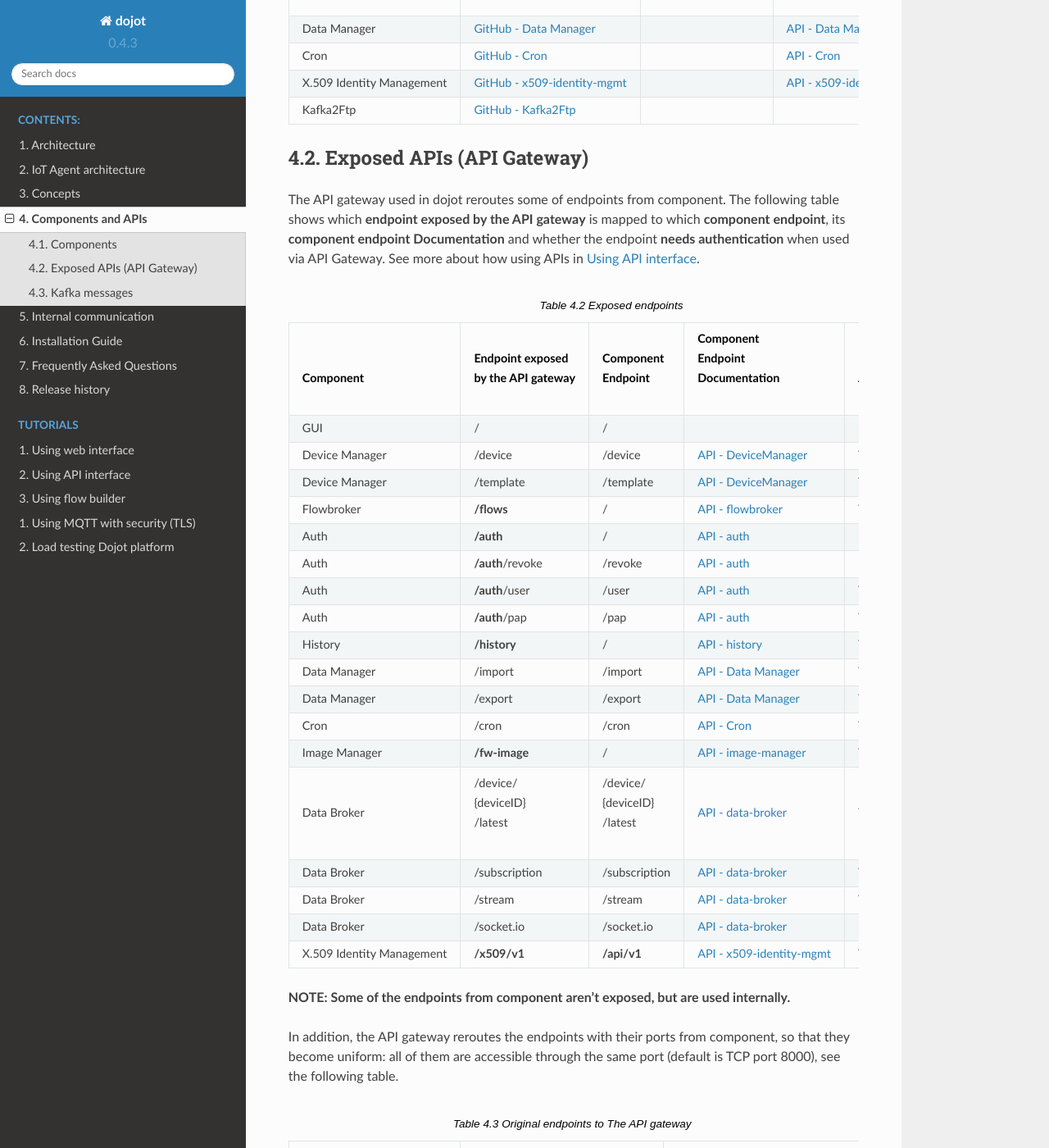
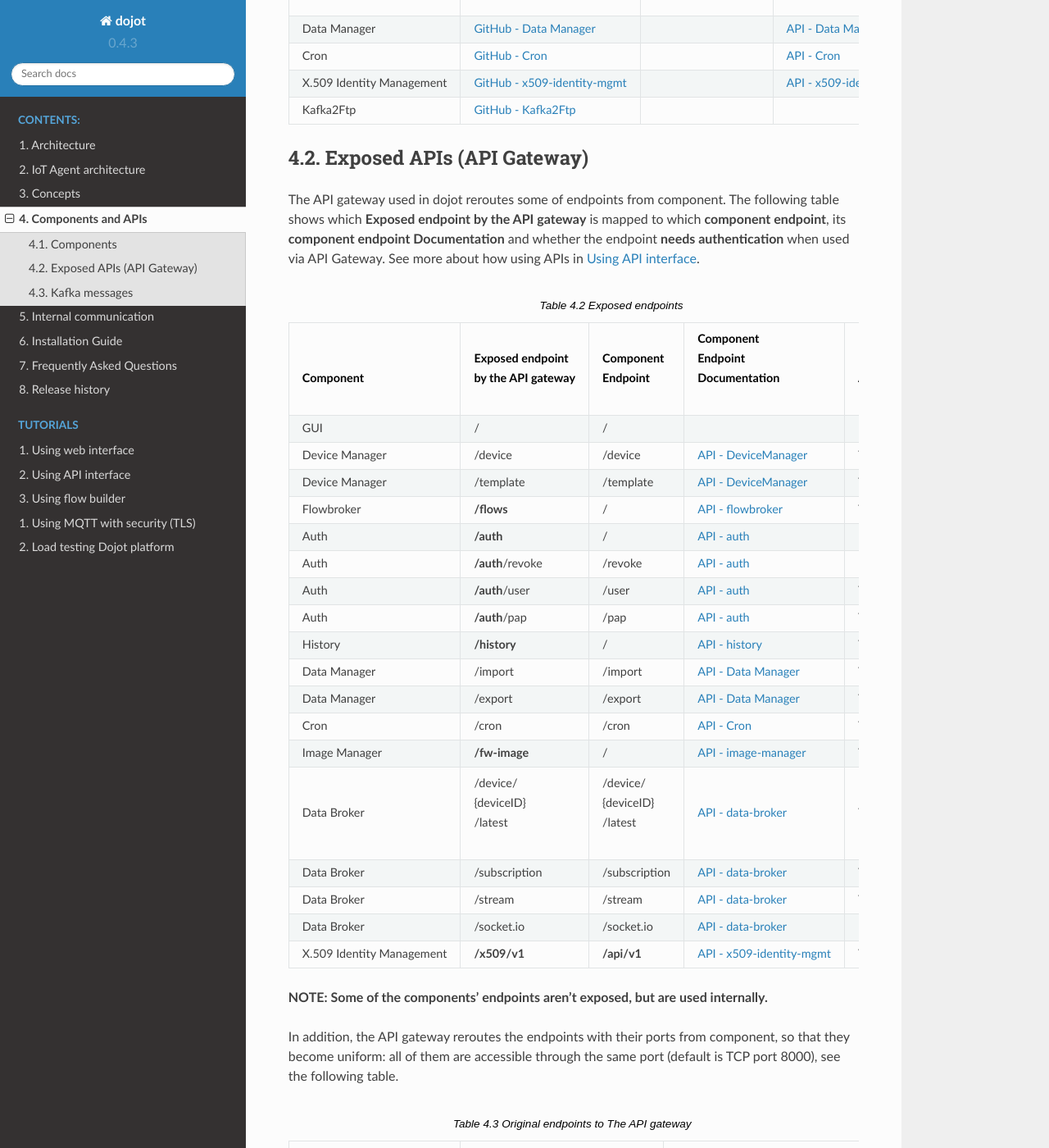
Before and after one commit to dojot/docs, a Sphinx documentation site: the page built from source/components-and-apis.rst, in a window 1280 px wide and 1400 px high, scrolled down 1146 px. Shown: the whole window at 82% size. Built offline with Sphinx 7.4.7 and the Read the Docs theme 2.0.0, drawn with Linux system fonts in a browser that asks for light colours.

Commit message:
fix from review

```diff
--- a/source/components-and-apis.rst
+++ b/source/components-and-apis.rst
@@ -112,7 +112,7 @@
 --------------------------
 
 The API gateway used in dojot reroutes some of endpoints from component.
-The following table shows which **endpoint exposed
+The following table shows which **Exposed endpoint
 by the API gateway** is mapped to which **component endpoint**,
 its  **component endpoint Documentation** and
 whether the endpoint **needs authentication** when used via API Gateway.
@@ -122,7 +122,7 @@
    :header-rows: 1
 
    * - | Component
-     - | Endpoint exposed
+     - | Exposed endpoint
        | by the API gateway
      - | Component
        | Endpoint
@@ -226,7 +226,7 @@
      - `API - x509-identity-mgmt`_
      - Yes
 
-**NOTE: Some of the endpoints from component aren't exposed, but are used internally.**
+**NOTE: Some of the components' endpoints aren't exposed, but are used internally.**
 
 
 In addition, the API gateway reroutes the endpoints with their ports from component, so that they
--- a/source/using-api-interface.rst
+++ b/source/using-api-interface.rst
@@ -234,7 +234,7 @@
     `mosquitto`_ - one containing tools to access it (i.e. mosquitto_pub and mosquitto_sub for
     publishing messages and subscribing to topics) and another one containing the MQTT broker too.
     In this tutorial, only the tools from package `mosquitto-clients` on Debian-based Linux
-    distributions are going to be used. Please check if another if MQTT broker is not running before starting
+    distributions are going to be used. Please check  if another MQTT broker is not running before starting
     dojot (by running commands like ``ps aux | grep mosquitto``) to avoid port conflicts.
 
 
```
Also changed, not shown: 5 other files.
